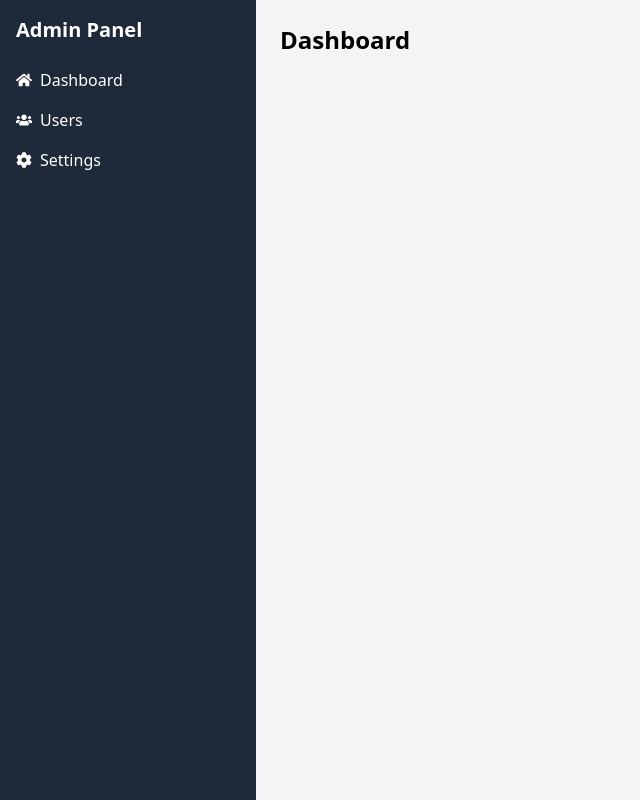
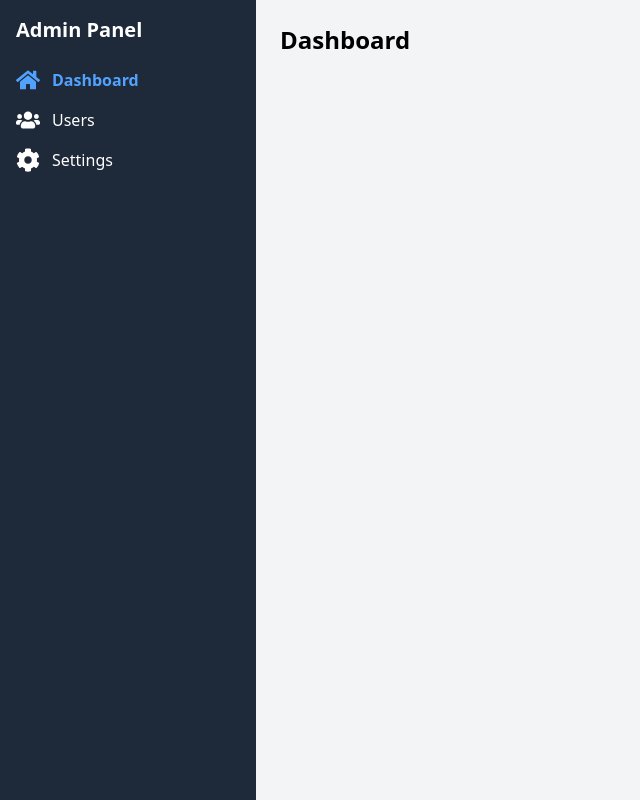
Before and after one commit to Illya1123/Travel-Admin, a React (Vite) app: page / in a window 1280 px wide. Shown: the whole page, without its empty margins (0-640 px from the left). Built offline with nearby package versions, Linux system fonts and the light colour scheme; no server answers; sample sign-in values are in the browser's storage.

Commit message:
tối ưu Sidebar để tiện update

```diff
--- a/src/components/Sidebar.jsx
+++ b/src/components/Sidebar.jsx
@@ -1,20 +1,31 @@
-import { FaHome, FaUsers, FaCog } from "react-icons/fa"
-import { Link } from "react-router-dom"
+import { FaHome, FaUsers, FaCog } from 'react-icons/fa'
+import { Link, useLocation } from 'react-router-dom'
+
+const tabs = [
+  { label: 'Dashboard', path: '/', icon: <FaHome /> },
+  { label: 'Users', path: '/users', icon: <FaUsers /> },
+  { label: 'Settings', path: '/settings', icon: <FaCog /> },
+]
 
 const Sidebar = () => {
+  const location = useLocation()
+
   return (
     <div className="h-screen w-64 bg-gray-800 text-white flex flex-col p-4">
       <h2 className="text-xl font-bold mb-6">Admin Panel</h2>
       <nav className="flex flex-col space-y-4">
-        <Link to="/" className="flex items-center gap-2 hover:text-blue-400">
-          <FaHome /> Dashboard
-        </Link>
-        <Link to="/users" className="flex items-center gap-2 hover:text-blue-400">
-          <FaUsers /> Users
-        </Link>
-        <Link to="/settings" className="flex items-center gap-2 hover:text-blue-400">
-          <FaCog /> Settings
-        </Link>
+        {tabs.map((tab) => (
+          <Link
+            key={tab.path}
+            to={tab.path}
+            className={`flex items-center gap-3 hover:text-blue-400 ${
+              location.pathname === tab.path ? 'text-blue-400 font-semibold' : ''
+            }`}
+          >
+            <span className="text-2xl">{tab.icon}</span>
+            <span className="text-base">{tab.label}</span>
+          </Link>
+        ))}
       </nav>
     </div>
   )
```
